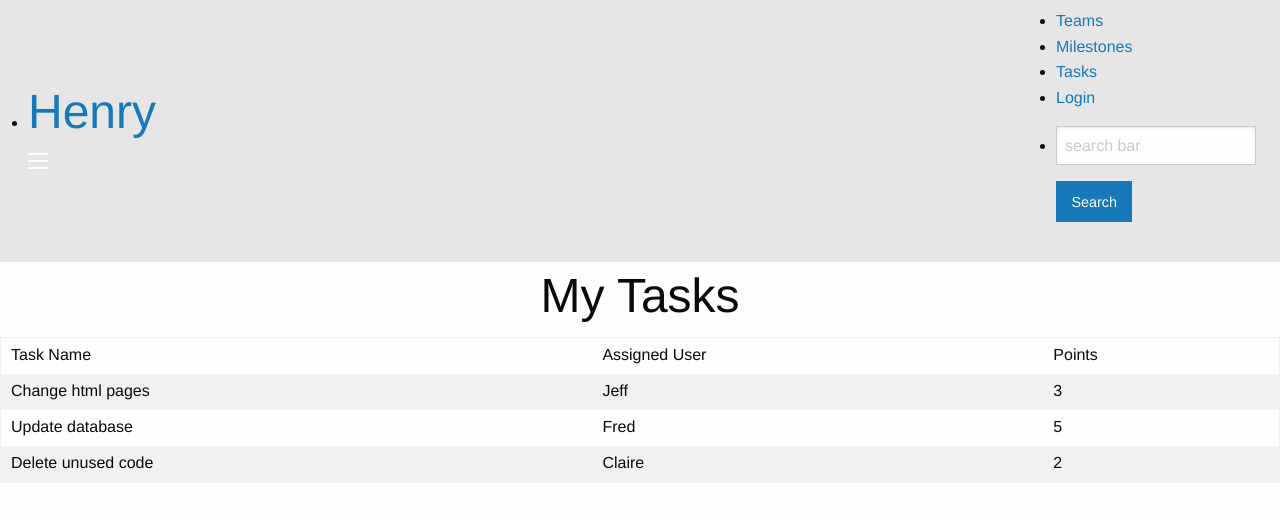
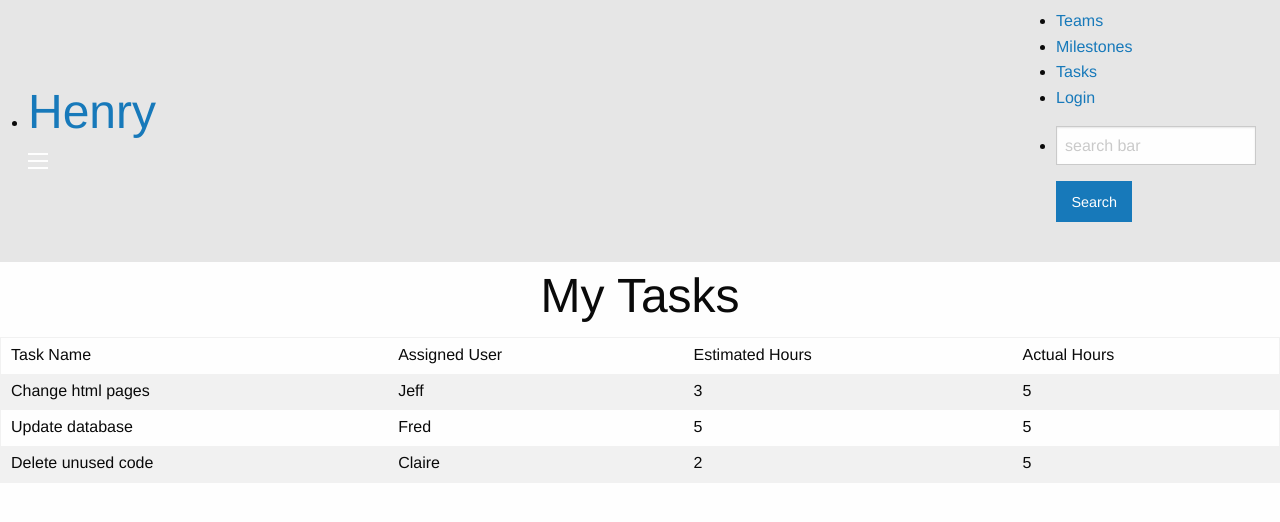
Before and after one commit to RHITJuniorProjects/JrProj-1415-Mike, a PHP site: page /tasks in a window 1280 px wide. Shown: the top 522 px of the page. Run offline with PHP 8.4, Linux system fonts and the light colour scheme; some libraries are stand-ins or nearby versions.

Commit message:
Jordan LaShomb and Michael Royappa
Changed the story points to estimated/actual hours and pulled project
name from db

```diff
--- a/Code/Web/public/Milestones.html
+++ b/Code/Web/public/Milestones.html
@@ -84,10 +84,10 @@
 			</dl>
 			<dl class="row collapse accordion" data-accordion>
 				<dd class="accordion-navigation">
-					<a href="#panel3" class="text-center">
+					<a href="#panel2" class="text-center">
 						<h3>Maintenance</h3>
 					</a>
-					<div id="panel3" class="content active row panel">
+					<div id="panel2" class="content active row panel">
 						<div class="small-4 columns small-offset-1">
 							<div class="row text-center">
 								<h3>Milestone 3</h3>
--- a/Code/Web/public/henry.js
+++ b/Code/Web/public/henry.js
@@ -1,6 +1,6 @@
 
 /* this file contains classes and utility functions that are used everywhere on the website */
-var firebase = new Firebase("https://henry371.firebaseIO.com");
+var firebase = new Firebase("https://henry-production.firebaseIO.com");
 
 // table object manages a table of values in the database, use get to get objects from the database
 // by uid
--- a/Code/Web/public/tasks.html
+++ b/Code/Web/public/tasks.html
@@ -54,22 +54,26 @@
 		<tr>
 			<td>Task Name</td>
 			<td>Assigned User</td>
-			<td>Points</td>
+			<td>Estimated Hours</td>
+			<td>Actual Hours</td>
 		</tr>
 		<tr>
 			<td>Change html pages</td>
 			<td>Jeff</td>
 			<td>3</td>
+			<td>5</td>
 		</tr>
 		<tr>
 			<td>Update database</td>
 			<td>Fred</td>
+			<td>5</td>
 			<td>5</td>
 		</tr>
 		<tr>
 			<td>Delete unused code</td>
 			<td>Claire</td>
 			<td>2</td>
+			<td>5</td>
 		</tr>
 	</table>
 </body>
--- a/Code/Web/templates/Milestones.php
+++ b/Code/Web/templates/Milestones.php
@@ -42,10 +42,10 @@
 			</dl>
 			<dl class="row collapse accordion" data-accordion>
 				<dd class="accordion-navigation">
-					<a href="#panel3" class="text-center">
+					<a href="#panel2" class="text-center">
 						<h3>Maintenance</h3>
 					</a>
-					<div id="panel3" class="content active row panel">
+					<div id="panel2" class="content active row panel">
 						<div class="small-4 columns small-offset-1">
 							<div class="row text-center">
 								<h3>Milestone 3</h3>
--- a/Code/Web/templates/tasks.php
+++ b/Code/Web/templates/tasks.php
@@ -12,22 +12,26 @@
 		<tr>
 			<td>Task Name</td>
 			<td>Assigned User</td>
-			<td>Points</td>
+			<td>Estimated Hours</td>
+			<td>Actual Hours</td>
 		</tr>
 		<tr>
 			<td>Change html pages</td>
 			<td>Jeff</td>
 			<td>3</td>
+			<td>5</td>
 		</tr>
 		<tr>
 			<td>Update database</td>
 			<td>Fred</td>
+			<td>5</td>
 			<td>5</td>
 		</tr>
 		<tr>
 			<td>Delete unused code</td>
 			<td>Claire</td>
 			<td>2</td>
+			<td>5</td>
 		</tr>
 	</table>
 </body>
```
